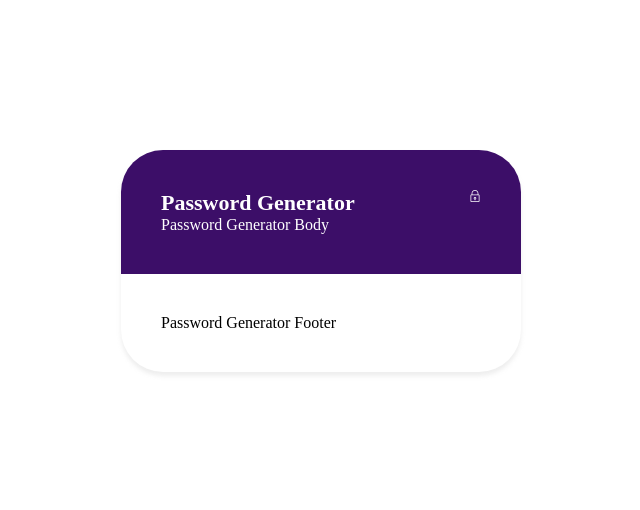
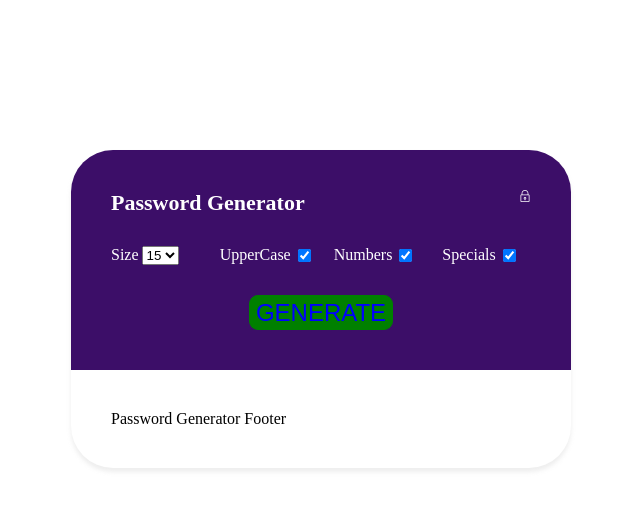
Before and after one commit to favio102/Password-Generator, a React (Create React App) app: page / in a window 1280 px wide. Shown: the top 510 px of the page, without its empty margins (319-959 px from the left). Built offline with nearby package versions, Linux system fonts and the light colour scheme.

Commit message:
body styled

```diff
--- a/src/components/PasswordGeneratorBody/PasswordGeneratorBody.jsx
+++ b/src/components/PasswordGeneratorBody/PasswordGeneratorBody.jsx
@@ -1,5 +1,36 @@
 import s from "./style.module.css";
 
 export function PasswordGeneratorBody() {
-  return <div>Password Generator Body</div>
+  return (
+    <form>
+      <div className={s.grid_container}>
+        <div className={s.grid_item}>
+          Size
+          <select name="values" defaultValue={15}>
+            <option value="5">5</option>
+            <option value="10">10</option>
+            <option value="15">15</option>
+            <option value="20">20</option>
+          </select>
+        </div>
+        <div className={s.grid_item}>
+          UpperCase
+          <input type="checkbox" defaultChecked />
+        </div>
+        <div className={s.grid_item}>
+          Numbers
+          <input type="checkbox" defaultChecked />
+        </div>
+        <div className={s.grid_item}>
+          Specials
+          <input type="checkbox" defaultChecked />
+        </div>
+      </div>
+        <div className={s.btn_container}>
+          <button type="submit" className={s.btn_generate}>
+            GENERATE
+          </button>
+        </div>
+    </form>
+  );
 }
--- a/src/components/PasswordGeneratorBody/style.module.css
+++ b/src/components/PasswordGeneratorBody/style.module.css
@@ -0,0 +1,27 @@
+.grid_container {
+  display: grid;
+  grid-template-columns: repeat(4, 1fr);
+  margin: 30px 0px;
+  gap: 20px;
+}
+
+.grid_item {
+  display: flex;
+  gap: 3px;
+}
+
+.btn_generate {
+  border: 1px solid green;
+  border-radius: 9px;
+  background: green;
+  color: blue;
+  height: 35px;
+  width: fit-content;
+  cursor: pointer;
+  font-size: x-large;
+}
+
+.btn_container {
+  display: flex;
+  justify-content: center;
+}
--- a/src/components/PasswordGeneratorCard/style.module.css
+++ b/src/components/PasswordGeneratorCard/style.module.css
@@ -1,7 +1,7 @@
 .root {
     box-shadow: 0px 4px 4px 0px rgba(189, 188, 188, 0.25);
     border-radius: 42px;
-    width: 400px;
+    width: 500px;
 }
 
 .main {
```
